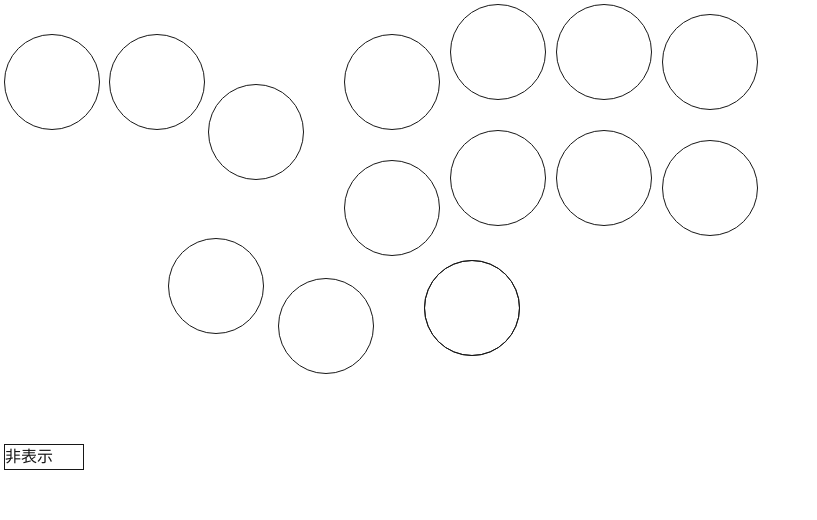
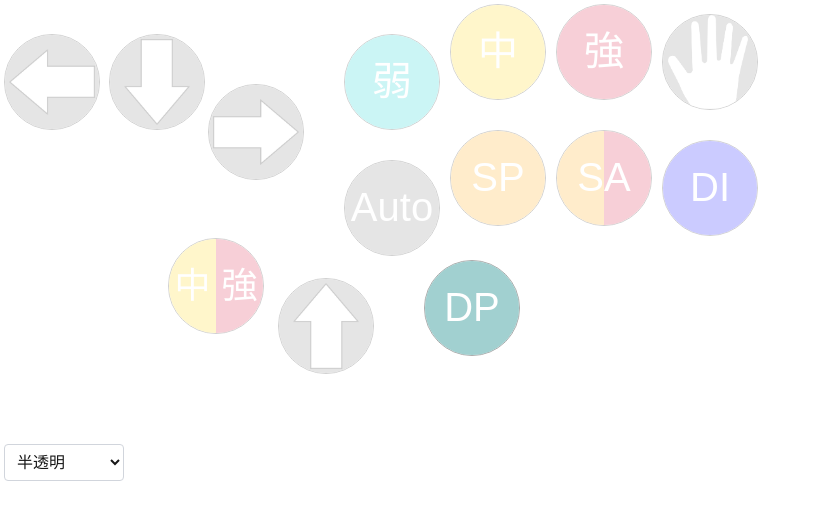
Before and after one commit to www-yotta/visualize-controller-input, a Next.js app: page / in a window 1280 px wide. Shown: the top 520 px of the page, without its empty margins (0-817 px from the left). Built offline with nearby package versions, Linux system fonts and the light colour scheme.

Commit message:
feat: ボタンの表示形式をカスタマイズ

```diff
--- a/src/app/page.tsx
+++ b/src/app/page.tsx
@@ -251,7 +251,7 @@ const defaultSf6ArtsOrder = [
 
 export default function Home() {
   const searchParams = useSearchParams();
-  const [isShow, setIsShow] = useState<boolean>(false);
+  const [viewMode, setViewMode] = useState<"show" | "hidden" | "translucent">("translucent");
   const [buttonOrders] = useState<GamepadApiButtonKeys[]>(() => {
     const buttonOrderString =
       searchParams.get("buttonOrders") ||
@@ -278,7 +278,7 @@ export default function Home() {
               <Button
                 key={key}
                 className={`${buttonClasses[index]}`}
-                isShow={isShow}
+                viewMode={viewMode}
                 isPushing={input[key]}
               >
                 {buttonComponents[artsOrders[index]]}
@@ -288,7 +288,7 @@ export default function Home() {
 
           <Button
             className="absolute bottom-[40px] right-[140px]"
-            isShow={isShow}
+            viewMode={viewMode}
             isPushing={input[buttonOrders[buttonOrders.length - 1]]}
           >
             {buttonComponents[artsOrders[buttonOrders.length - 1]]}
@@ -302,7 +302,7 @@ export default function Home() {
                 <Button
                   key={key}
                   className={`${buttonClasses[index + 4]}`}
-                  isShow={isShow}
+                  viewMode={viewMode}
                   isPushing={input[key]}
                 >
                   {buttonComponents[artsOrders[index + 4]]}
@@ -316,7 +316,7 @@ export default function Home() {
                 <Button
                   key={key}
                   className={`${buttonClasses[index + 8]}`}
-                  isShow={isShow}
+                  viewMode={viewMode}
                   isPushing={input[key]}
                 >
                   {buttonComponents[artsOrders[index + 8]]}
@@ -326,7 +326,7 @@ export default function Home() {
 
             <Button
               className="absolute top-[130px] left-[80px]"
-              isShow={isShow}
+              viewMode={viewMode}
               isPushing={input[buttonOrders[buttonOrders.length - 2]]}
             >
               {buttonComponents[artsOrders[buttonOrders.length - 2]]}
@@ -334,7 +334,7 @@ export default function Home() {
           </div>
         </div>
       </div>
-      <ToggleViewButton onClick={setIsShow} isShow={isShow} />
+      <ToggleViewButton onChange={setViewMode} viewMode={viewMode} />
     </div>
   );
 }
--- a/src/components/Button/index.tsx
+++ b/src/components/Button/index.tsx
@@ -2,21 +2,27 @@ import { ReactNode } from "react";
 
 type Props = {
   className?: string;
-  isShow?: boolean;
+  viewMode?: "show" | "hidden" | "translucent";
   isPushing: boolean;
   children: ReactNode;
 };
+
 export const Button = ({
   className,
-  isShow = false,
+  viewMode = "show",
   isPushing,
   children,
 }: Props) => {
+  // 表示条件: showモード常に表示、hiddenモードはボタン押下時、translucentモード常に表示
+  const isVisible = viewMode === "show" || isPushing || viewMode === "translucent";
+  // 透明度: translucentモード時で非押下なら半透明、その他は100%
+  const opacity = viewMode === "translucent" && !isPushing ? "opacity-20" : "";
+
   return (
     <div
-      className={`w-24 h-24 border rounded-full flex items-center justify-center text-2xl overflow-hidden ${className}`}
+      className={`w-24 h-24 border rounded-full flex items-center justify-center text-2xl overflow-hidden ${className} ${opacity}`}
     >
-      {(isPushing || isShow) && children}
+      {isVisible && children}
     </div>
   );
 };
--- a/src/components/ToggleViewButton/index.tsx
+++ b/src/components/ToggleViewButton/index.tsx
@@ -2,17 +2,29 @@
 
 import { Dispatch, SetStateAction } from "react";
 
+type ViewMode = "show" | "hidden" | "translucent";
+
 type Props = {
-onClick:Dispatch<SetStateAction<boolean>>;
-isShow:boolean;
+  onChange: Dispatch<SetStateAction<ViewMode>>;
+  viewMode: ViewMode;
 };
-export const ToggleViewButton = ({onClick,isShow}: Props) => {
 
-  const handleClick = () => {
-    onClick(!isShow)
-  }
+export const ToggleViewButton = ({ onChange, viewMode }: Props) => {
+  const handleChange = (e: React.ChangeEvent<HTMLSelectElement>) => {
+    onChange(e.target.value as ViewMode);
+  };
 
   return (
-    <div onClick={handleClick} className={`w-[80px] border mt-[100px]`}>{isShow ? "表示" : "非表示"}</div>
+    <div className="mt-[100px]">
+      <select
+        value={viewMode}
+        onChange={handleChange}
+        className="w-[120px] p-[8px] border border-gray-300 rounded"
+      >
+        <option value="show">表示</option>
+        <option value="hidden">非表示</option>
+        <option value="translucent">半透明</option>
+      </select>
+    </div>
   );
 };
--- a/src/hooks/useGamepadApi.tsx
+++ b/src/hooks/useGamepadApi.tsx
@@ -174,7 +174,7 @@ export const useGamepadApi = () => {
       .filter(([key, value]) => typeof value === "boolean" && value)
       .map(([key]) => key)
       .join(", ");
-     console.log('gamepad aaaa',gamepad)
+    console.log('gamepad aaaa',gamepad)
     console.groupCollapsed(
       `Gamepad ${gamepad.index} update${pressedButtons ? ` (${pressedButtons})` : ""}`
     );
@@ -218,7 +218,7 @@ export const useGamepadApi = () => {
       const newGamepadInfo = buildButtonState(gamepad);
 
       if (JSON.stringify(newGamepadInfo) !== JSON.stringify(prevGamepadInfo.current)) {
-        // logGamepadUpdate(newGamepadInfo, gamepad);
+        logGamepadUpdate(newGamepadInfo, gamepad);
         prevGamepadInfo.current = newGamepadInfo;
         setGamepadInfo(newGamepadInfo);
       }
```
